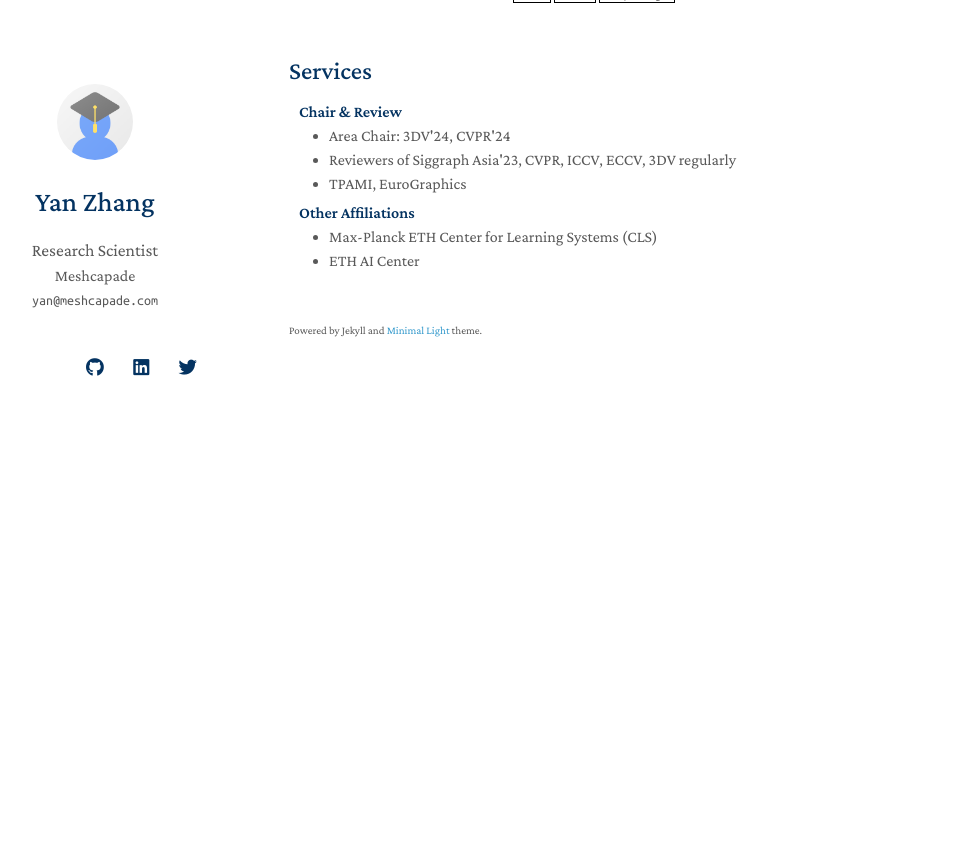
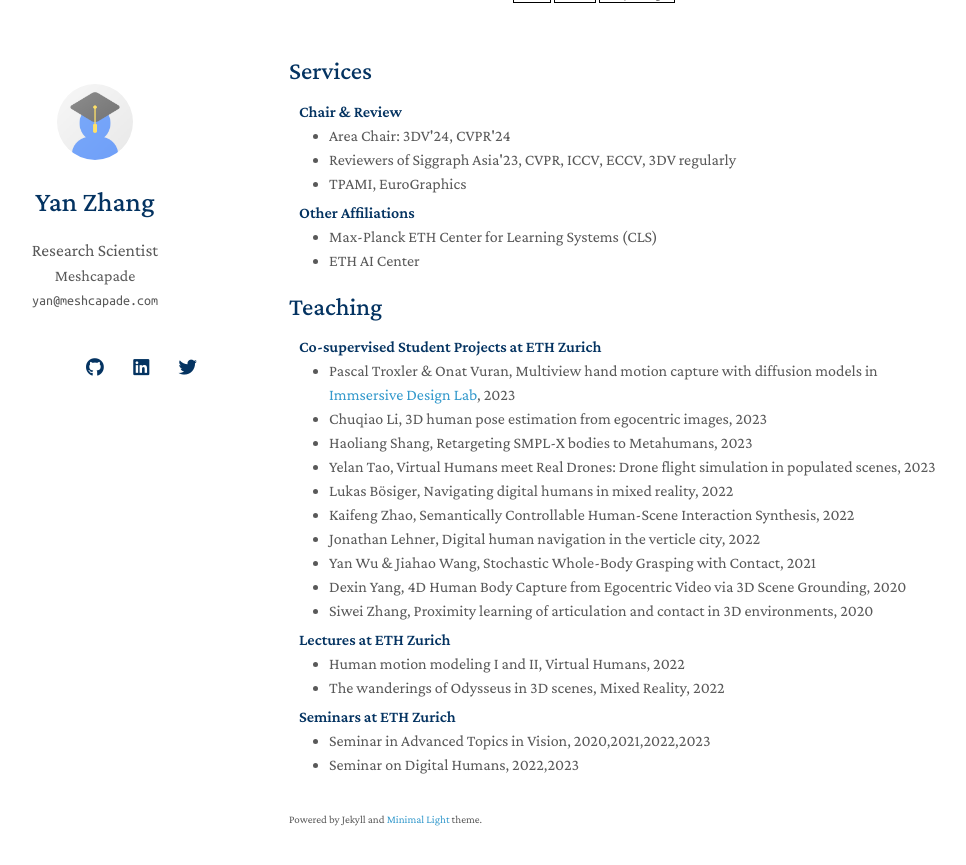
Before and after one commit to yz-cnsdqz/yz-cnsdqz.github.io, a Jekyll site: the page built from index.md, in a window 1280 px wide and 900 px high, scrolled down 2085 px. Shown: the top 865 px of the window, without its empty margins (181-1147 px from the left). Built offline with Jekyll 4.4.1, drawn with Linux system fonts in a browser that asks for light colours; nearby versions of some CDN libraries; a style sheet for code colours, icons or effects is not loaded; before the commit the page ends 2496 px from its top, so only the background shows below that.

Commit message:
add teaching page

```diff
--- /dev/null
+++ b/_includes/teaching.md
@@ -0,0 +1,28 @@
+## Teaching
+
+<h4 style="margin:0 10px 0;">Co-supervised Student Projects at ETH Zurich</h4>
+<ul style="margin:0 0 5px;">
+  <li>Pascal Troxler & Onat Vuran, Multiview hand motion capture with diffusion models in <a href="https://designplusplus.ethz.ch/infrastructure.html">Immsersive Design Lab</a>, 2023</li>
+  <li>Chuqiao Li, 3D human pose estimation from egocentric images, 2023</li>
+  <li>Haoliang Shang, Retargeting SMPL-X bodies to Metahumans, 2023</li>
+  <li>Yelan Tao, Virtual Humans meet Real Drones: Drone flight simulation in populated scenes, 2023</li>
+  <li>Lukas Bösiger, Navigating digital humans in mixed reality, 2022</li>
+  <li>Kaifeng Zhao, Semantically Controllable Human-Scene Interaction Synthesis, 2022</li>
+  <li>Jonathan Lehner, Digital human navigation in the verticle city, 2022</li>
+  <li>Yan Wu & Jiahao Wang, Stochastic Whole-Body Grasping with Contact, 2021</li>
+  <li>Dexin Yang, 4D Human Body Capture from Egocentric Video via 3D Scene Grounding, 2020</li>
+  <li>Siwei Zhang, Proximity learning of articulation and contact in 3D environments, 2020</li>
+</ul>
+
+
+<h4 style="margin:0 10px 0;">Lectures at ETH Zurich</h4>
+<ul style="margin:0 0 5px;">
+  <li>Human motion modeling I and II, Virtual Humans, 2022</li>
+  <li>The wanderings of Odysseus in 3D scenes, Mixed Reality, 2022</li>
+</ul>
+
+<h4 style="margin:0 10px 0;">Seminars at ETH Zurich</h4>
+<ul style="margin:0 0 5px;">
+  <li>Seminar in Advanced Topics in Vision, 2020,2021,2022,2023</li>
+  <li>Seminar on Digital Humans, 2022,2023</li>
+</ul>
--- a/index.md
+++ b/index.md
@@ -35,3 +35,5 @@ Please see more details in my [CV](assets/files/yanzhang_CV.pdf).
 {% include_relative _includes/publications.md %}
 
 {% include_relative _includes/services.md %}
+
+{% include_relative _includes/teaching.md %}
```
